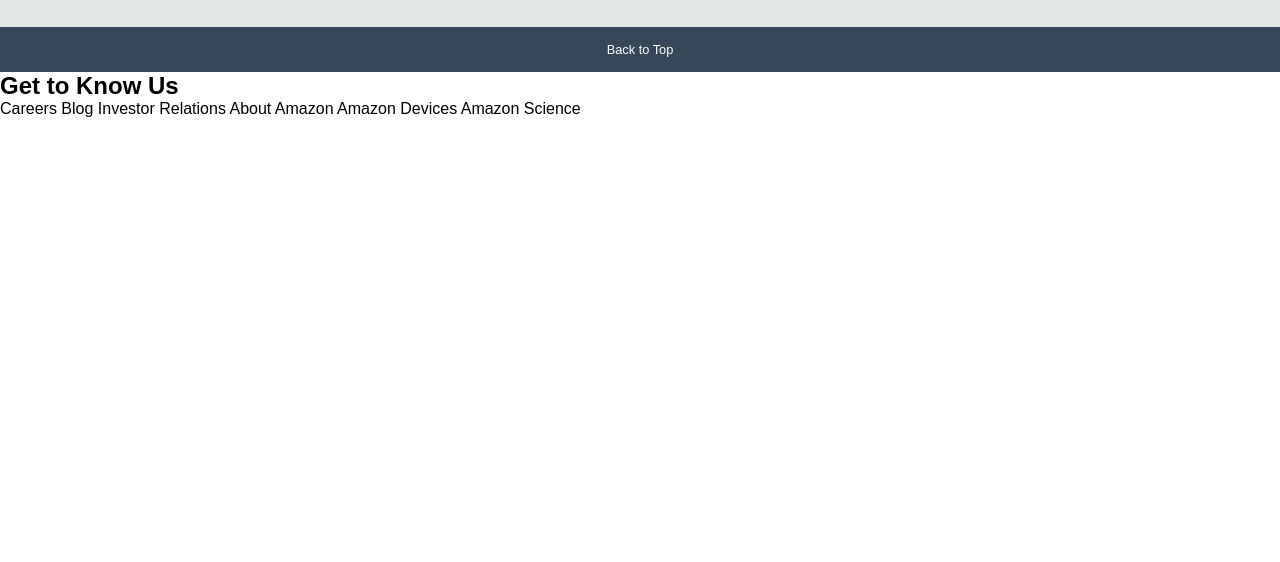
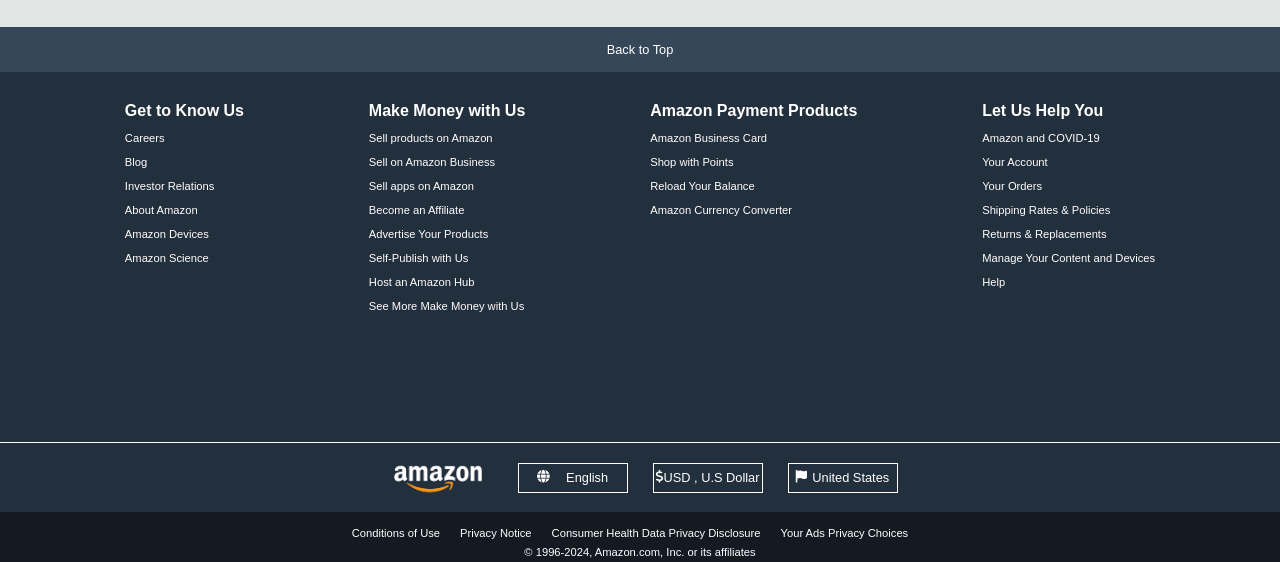
Before and after one commit to AbdulKarimBukhshAnsari/Amazon_Clone, a plain HTML site: page index.html in a window 1280 px wide. Shown: the part 1343-1905 px from the top of the page. Before the commit the page ends 1461 px from the top, so only its background shows below. Drawn offline with Linux system fonts and the light colour scheme.

Commit message:
Completed the clone

```diff
--- a/index.html
+++ b/index.html
@@ -157,7 +157,7 @@
         </div>
         <div class="foot-panel2">
             <ul>
-                <h2>Get to Know Us</h2>
+                <h4>Get to Know Us</h4>
                 <a >Careers</a>
                <a> Blog </a>
                 <a>Investor Relations</a>
@@ -165,6 +165,63 @@
                 <a>Amazon Devices</a>
                 <a>Amazon Science</a>
             </ul>
+            <ul>
+                <h4>Make Money with Us</h4>
+                <a>Sell products on Amazon</a>
+                <a>Sell on Amazon Business</a>
+                <a>Sell apps on Amazon</a>
+                <a>Become an Affiliate</a>
+                <a>Advertise Your Products</a>
+                <a>Self-Publish with Us</a>
+                <a>Host an Amazon Hub</a>
+                <a>See More Make Money with Us</a>
+            </ul>
+            <ul>
+                <h4>Amazon Payment Products</h4>
+                <a>Amazon Business Card</a>
+                <a>Shop with Points</a>
+                <a>Reload Your Balance</a>
+                <a>Amazon Currency Converter</a>
+            </ul>
+            <ul>
+                <h4>Let Us Help You</h4>
+                <a>Amazon and COVID-19</a>
+                <a>Your Account</a>
+                <a>Your Orders</a>
+                <a>Shipping Rates & Policies</a>
+                <a>Returns & Replacements</a>
+                <a>Manage Your Content and Devices</a>
+                <a>Help</a>
+            </ul>
+        </div>
+        <div class="foot-panel3">
+            <div class="logo">
+            </div>
+            <div class="foot-items">
+                <i class="fa-solid fa-globe"></i>
+                <p>English</p>
+            </div>
+            <div class="foot-items">
+                <i class="fa-solid fa-dollar-sign"></i>
+                <p>USD , U.S Dollar</p>
+            </div>
+            <div class="foot-items">
+                <i class="fa-solid fa-flag"></i>
+                <p>United States</p>
+            </div>
+        </div>
+        <div class="foot-panel4">
+            <div class="content">
+            <div>Conditions of Use</div>
+            <div>Privacy Notice</div>
+            <div>Consumer Health Data Privacy Disclosure</div>
+            <div>Your Ads Privacy Choices</div>
+            </div>
+            <div class="amazon-copyright">
+                <div>
+                    © 1996-2024, Amazon.com, Inc. or its affiliates
+                </div>
+            </div>
         </div>
     </footer>
 </body>
--- a/style.css
+++ b/style.css
@@ -296,3 +296,75 @@
     background-color: #738aa9;
 
 }
+
+footer .foot-panel2{
+    height:370px;
+    background-color: #222f3d;
+    color:white;
+    display: flex;
+    justify-content: space-evenly;
+}
+
+footer .foot-panel2 ul{
+    margin-top: 30px;
+}
+footer .foot-panel2 ul a{
+    display: block;
+    margin-top: 12px;
+    font-size: 0.7rem;
+    cursor: pointer;
+}
+footer .foot-panel2 ul a:hover{
+    text-decoration: underline;
+    text-decoration-color: white;
+}
+footer .foot-panel3{
+    height:70px;
+    width:100%;
+    background-color:  #222f3d;
+    color:white;
+    border-top:0.1px solid white;
+    display: flex;
+    justify-content: center;
+    align-items: center;
+}
+footer .foot-panel3 .logo{
+    background-image:url("../Amazon_Clone/images/amazon_logo.png") ;
+    background-size: cover;
+    height: 60px;
+    width:110px;
+    display: inline-block;
+
+}
+
+footer .foot-panel3 .foot-items{
+    height:30px;
+    width:110px;
+    border:1px solid white;
+    margin-left: 25px;
+    display: flex;
+    justify-content:space-evenly;
+    align-items: center;
+    font-size: 0.8rem;
+    padding:2px;
+}
+footer .foot-panel4 {
+    display: flex;
+    justify-content: center;
+    flex-direction: column;
+    align-items: center;
+    height: 50px;
+    color:white;
+    font-size: 0.7rem;
+    background-color: #131A22;
+}
+footer .foot-panel4 .content{
+    margin-top: 10px;
+    display: flex;
+    margin-bottom: 7px;
+
+}
+footer .foot-panel4 .content div{
+    margin-right: 20px;
+
+}
```
